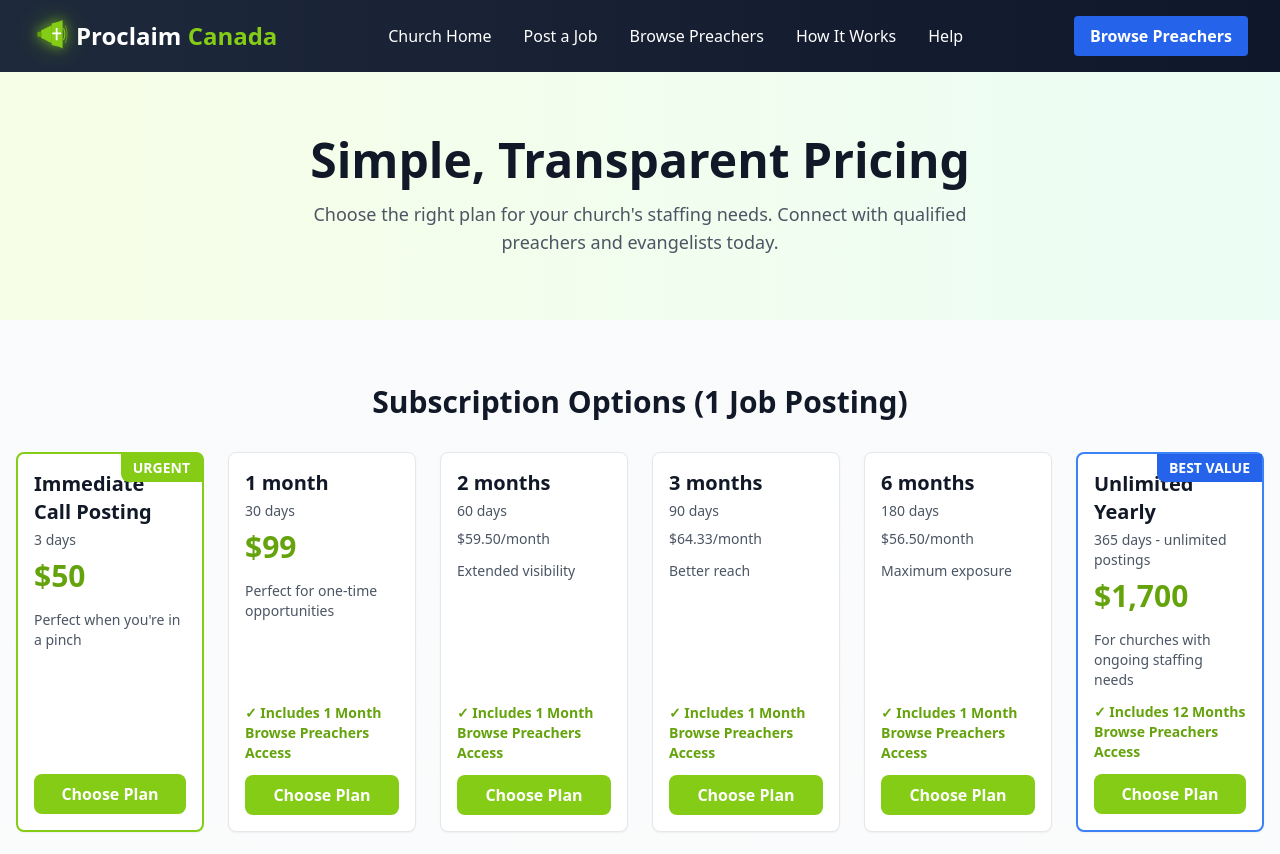
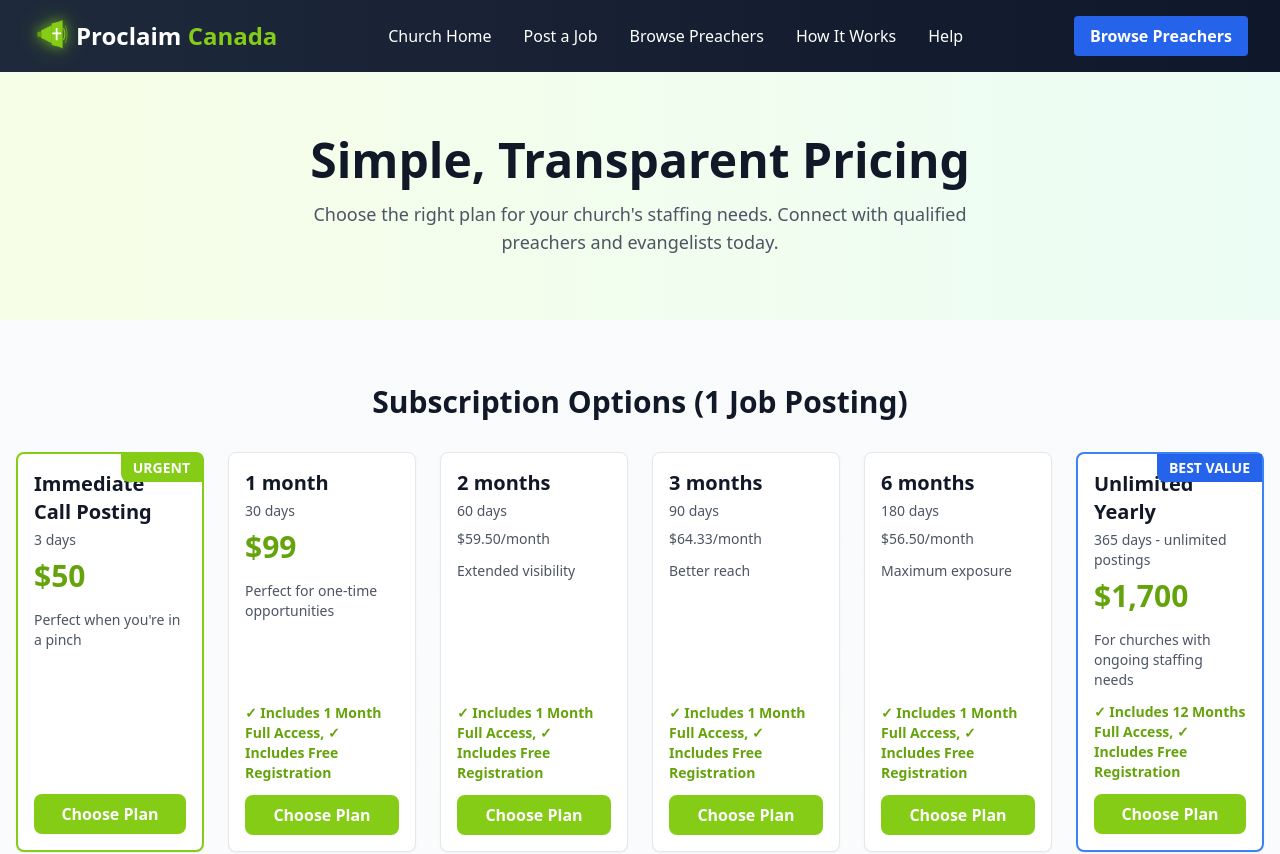
Before and after one commit to cathamaoui/Proclaim-Canada, a Next.js app: page /listings/pricing in a window 1280 px wide. Shown: the top 854 px of the page. Built offline with nearby package versions, Linux system fonts and the light colour scheme; no server answers.

Commit message:
Update pricing card incentive text on all plans
Changed "✓ Includes 1 Month Browse Preachers Access" to
"✓ Includes 1 Month Full Access, ✓ Includes Free Registration"

Also updated the yearly plan to "✓ Includes 12 Months Full Access, ✓ Includes Free Registration"

```diff
--- a/app/listings/pricing/page.tsx
+++ b/app/listings/pricing/page.tsx
@@ -24,7 +24,7 @@ const PRICING_PLANS = [
         days: '30 days',
         price: '$99',
         description: 'Perfect for one-time opportunities',
-        incentive: '✓ Includes 1 Month Browse Preachers Access',
+        incentive: '✓ Includes 1 Month Full Access, ✓ Includes Free Registration',
       },
       {
         id: 'single-2-months',
@@ -33,7 +33,7 @@ const PRICING_PLANS = [
         pricePerMonth: '$59.50/month',
         totalPrice: '$119',
         description: 'Extended visibility',
-        incentive: '✓ Includes 1 Month Browse Preachers Access',
+        incentive: '✓ Includes 1 Month Full Access, ✓ Includes Free Registration',
       },
       {
         id: 'single-3-months',
@@ -42,7 +42,7 @@ const PRICING_PLANS = [
         pricePerMonth: '$64.33/month',
         totalPrice: '$193',
         description: 'Better reach',
-        incentive: '✓ Includes 1 Month Browse Preachers Access',
+        incentive: '✓ Includes 1 Month Full Access, ✓ Includes Free Registration',
       },
       {
         id: 'single-6-months',
@@ -51,7 +51,7 @@ const PRICING_PLANS = [
         pricePerMonth: '$56.50/month',
         totalPrice: '$339',
         description: 'Maximum exposure',
-        incentive: '✓ Includes 1 Month Browse Preachers Access',
+        incentive: '✓ Includes 1 Month Full Access, ✓ Includes Free Registration',
       },
       {
         id: 'unlimited-yearly',
@@ -61,7 +61,7 @@ const PRICING_PLANS = [
         badge: 'BEST VALUE',
         badgeColor: 'bg-blue-600',
         description: 'For churches with ongoing staffing needs',
-        incentive: '✓ Includes 12 Months Browse Preachers Access',
+        incentive: '✓ Includes 12 Months Full Access, ✓ Includes Free Registration',
       },
     ],
   },
@@ -75,7 +75,7 @@ const PRICING_PLANS = [
         price: '$249',
         pricePerPosting: '$83/posting',
         description: 'For multiple opportunities',
-        incentive: '✓ Includes 1 Month Browse Preachers Access',
+        incentive: '✓ Includes 1 Month Full Access, ✓ Includes Free Registration',
       },
       {
         id: 'pack-6-jobs',
@@ -84,7 +84,7 @@ const PRICING_PLANS = [
         price: '$429',
         pricePerPosting: '$71.50/posting',
         description: 'Better value',
-        incentive: '✓ Includes 1 Month Browse Preachers Access',
+        incentive: '✓ Includes 1 Month Full Access, ✓ Includes Free Registration',
       },
       {
         id: 'pack-30-jobs',
@@ -93,7 +93,7 @@ const PRICING_PLANS = [
         price: '$1,490',
         pricePerPosting: '$49.67/posting',
         description: 'Best value for active recruiting',
-        incentive: '✓ Includes 1 Month Browse Preachers Access',
+        incentive: '✓ Includes 1 Month Full Access, ✓ Includes Free Registration',
       },
     ],
   },
```
